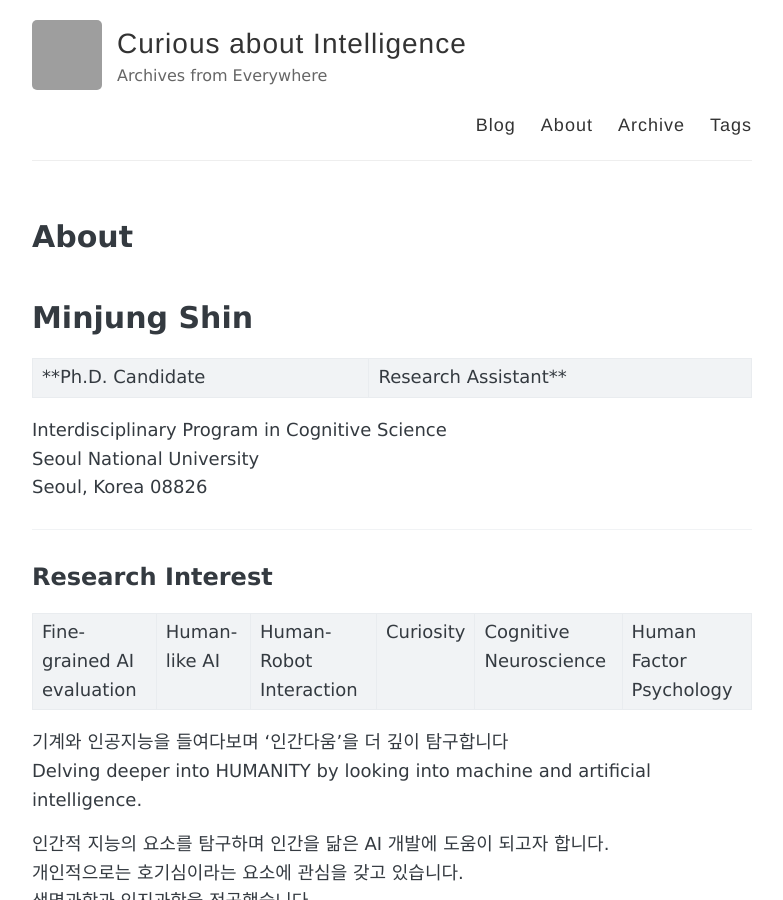
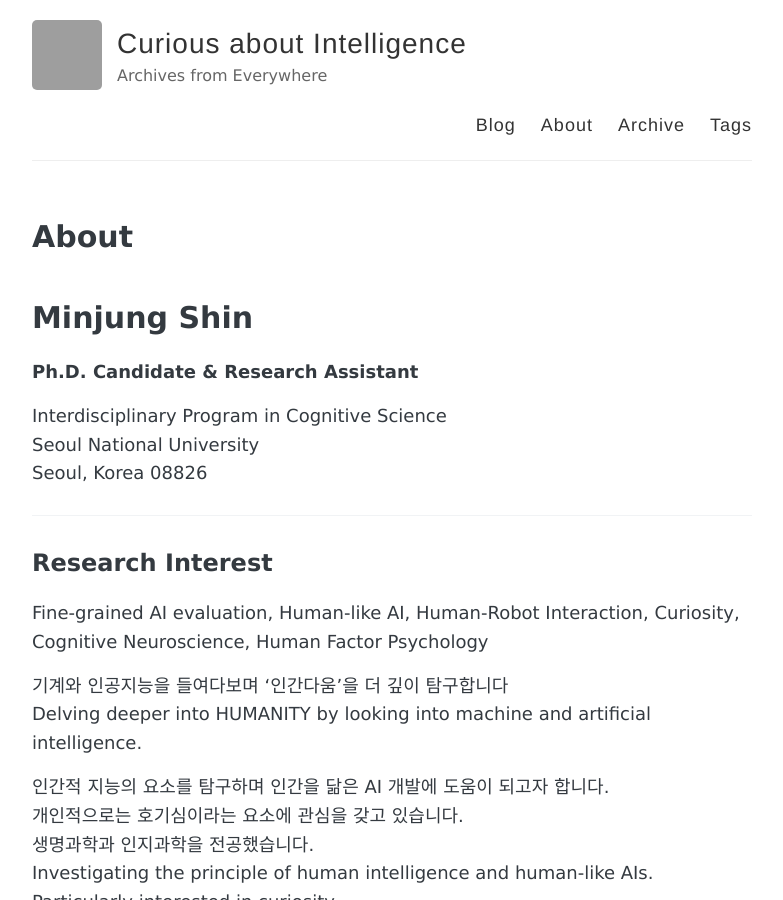
Before and after one commit to shinymj/shinymj.github.io, a Jekyll site: the page built from about.md, in a window 1280 px wide and 900 px high. Shown: the whole window, without its empty margins (248-1031 px from the left). Built offline with Jekyll 4.4.1, drawn with Linux system fonts in a browser that asks for light colours; part of the change alters nothing that is shown; some of the changed text lies outside the part shown; grey boxes are pictures that could not be loaded.

```diff
--- a/about.md
+++ b/about.md
@@ -5,7 +5,7 @@ permalink: /about/
 ---
 # Minjung Shin
 
-**Ph.D. Candidate | Research Assistant**
+**Ph.D. Candidate & Research Assistant**
 
 Interdisciplinary Program in Cognitive Science
 Seoul National University
@@ -14,7 +14,7 @@ Seoul, Korea 08826
 ---
 ## **Research Interest**
 
-Fine-grained AI evaluation | Human-like AI | Human-Robot Interaction | Curiosity | Cognitive Neuroscience | Human Factor Psychology
+Fine-grained AI evaluation,  Human-like AI, Human-Robot Interaction, Curiosity, Cognitive Neuroscience, Human Factor Psychology
 
 기계와 인공지능을 들여다보며 '인간다움'을 더 깊이 탐구합니다
 Delving deeper into HUMANITY by looking into machine and artificial intelligence.
@@ -80,35 +80,33 @@ Institute for Cognitive Science
 
 - Lee, Y. K., Lee, I., **Shin, M**., Bae, S., & Hahn, S. (2024). Enhancing Empathic Reasoning of Large Language Models Based on Psychotherapy Models for AI-assisted Social Support. *Korean Journal of Cognitive Science*, *35*(1).
 
-    [Link](https://www.kci.go.kr/kciportal/ci/sereArticleSearch/ciSereArtiView.kci?sereArticleSearchBean.artiId=ART003065686) | Google Scholar | PDF
+    [Link](https://www.kci.go.kr/kciportal/ci/sereArticleSearch/ciSereArtiView.kci?sereArticleSearchBean.artiId=ART003065686)
 
 - **Shin, M. J.**, Lee, K. M., & Ryu, J. K. (2020). A Review of Major Issues on Research for Online Video Game Use and Sociability. *Korean Journal of Cognitive Science,* 31(3), 55-76. [Korean]
 
-    [Link](https://www.kci.go.kr/kciportal/ci/sereArticleSearch/ciSereArtiView.kci?sereArticleSearchBean.artiId=ART002633903) | [Google Scholar](https://scholar.google.com/scholar?hl=ko&as_sdt=0%2C5&q=%EC%98%A8%EB%9D%BC%EC%9D%B8+%EB%B9%84%EB%94%94%EC%98%A4+%EA%B2%8C%EC%9E%84+%EC%82%AC%EC%9A%A9%EA%B3%BC+%EC%82%AC%ED%9A%8C%EC%84%B1+%EC%97%B0%EA%B5%AC%EC%9D%98+%EC%A3%BC%EC%9A%94+%EC%9F%81%EC%A0%90%EC%97%90+%EA%B4%80%ED%95%9C+%EB%AC%B8%ED%97%8C%EA%B3%A0%EC%B0%B0&btnG=) | [PDF](https://www.koreascience.or.kr/article/JAKO202029565214035.pdf)
+    [Link](https://www.kci.go.kr/kciportal/ci/sereArticleSearch/ciSereArtiView.kci?sereArticleSearchBean.artiId=ART002633903), [PDF](https://www.koreascience.or.kr/article/JAKO202029565214035.pdf)
 
 - Kim, D. E., **Shin, M. J.**, Lee, K. M., Chu, K., Woo, S. H., Kim, Y. R., ... & Roh, J. K. (2004). Musical training‐induced functional reorganization of the adult brain: Functional magnetic resonance imaging and transcranial magnetic stimulation study on amateur string players. *Human brain mapping*, *23*(4), 188-199.
 
-    [Link](https://onlinelibrary.wiley.com/doi/abs/10.1002/hbm.20058) | [Google Scholar](https://scholar.google.com/scholar?hl=ko&as_sdt=0%2C5&q=Musical+training%E2%80%90induced+functional+reorganization+of+the+adult+brain&btnG=)
-
+    [Link](https://onlinelibrary.wiley.com/doi/abs/10.1002/hbm.20058)
 
 ### Proceedings
 
 - **Shin, M**., Kim, D., & Ryu, J. (2024). CAUS: A Dataset for Question Generation based on Human Cognition Leveraging Large Language Models. *Proceedings of the Annual Meeting of the Cognitive Science Society*, 46. Retrieved from https://escholarship.org/uc/item/6522j4p0
 
-    [LINK](https://escholarship.org/uc/item/8p3137gd) | Google Scholar | PDF
+    [LINK](https://escholarship.org/uc/item/8p3137gd)
 
 - **Shin, M.**, Choi, S., Heo, Y., Lee, M., Zhang, B., & Ryu, J. (2024). CogME: A Cognition-Inspired Multi-Dimensional Evaluation Metric for Story Understanding. *Proceedings of the Annual Meeting of the Cognitive Science Society*, 46. Retrieved from https://escholarship.org/uc/item/8p3137gd
 
-    [LINK](https://escholarship.org/uc/item/8p3137gd) | Google Scholar | PDF
+    [LINK](https://escholarship.org/uc/item/8p3137gd)
 
 - Lee YK., Park, Y., **Shin, M.**, & Hahn, S. (2023). Effect of Factual and Empathetic Feedback Styles in Robotic Fitness Coaching on Exercise Behavior Change. Late Breaking Report for presentation at the 32nd IEEE International Conference on Robot and Human Interactive Communication (RO-MAN 2023).
 
-    LINK | Google Scholar | PDF
+    LINK
 
 - **Shin, M.**, Jang, M, Cho, M., and Ryu, J-K. (2023, March). Uncertainty-Resolving Questions for Social Robots. In *Companion of the 2023 ACM/IEEE International Conference on Human-Robot Interaction (HRI ’23 Companion),* https://doi.org/10.1145/3568294.3580077
 
-    [LINK](https://doi.org/10.1145/3568294.3580077) | Google Scholar | PDF
-
+    [LINK](https://doi.org/10.1145/3568294.3580077)
 
 ### Conferences
 
```
